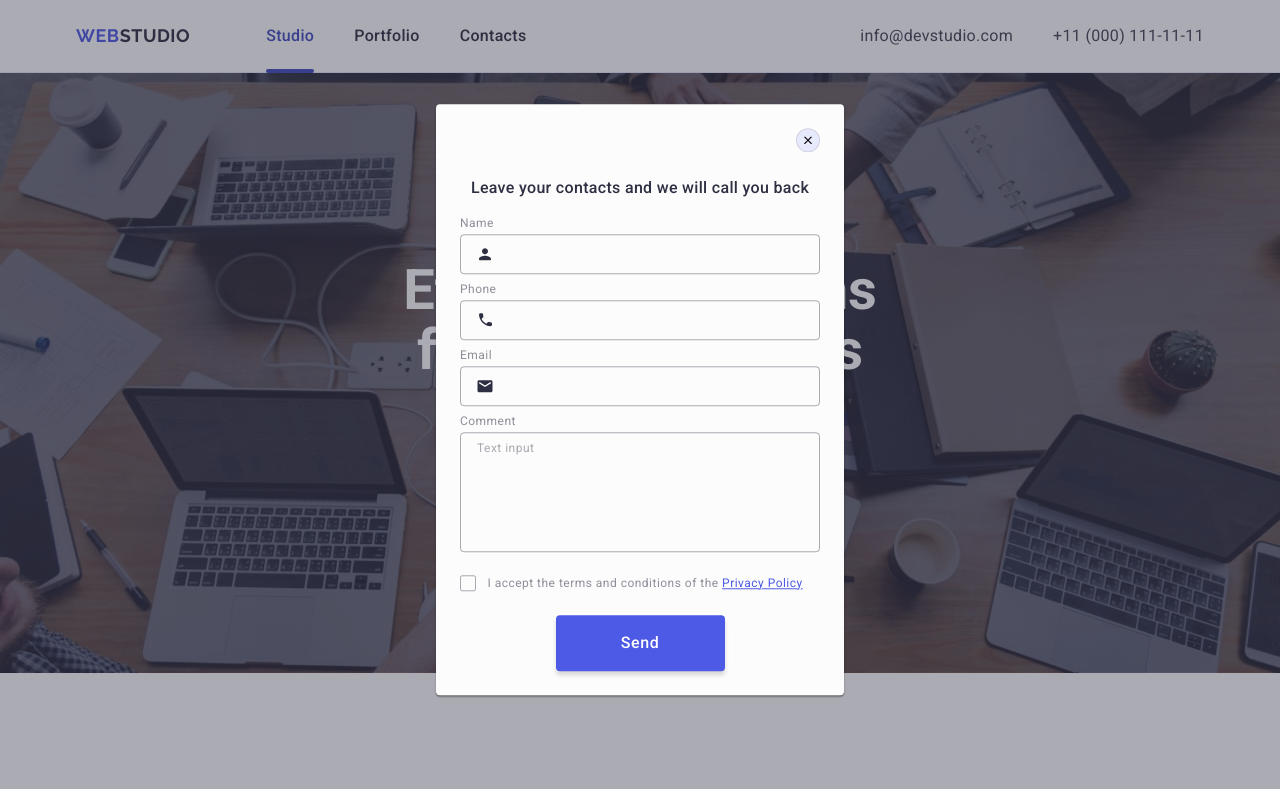
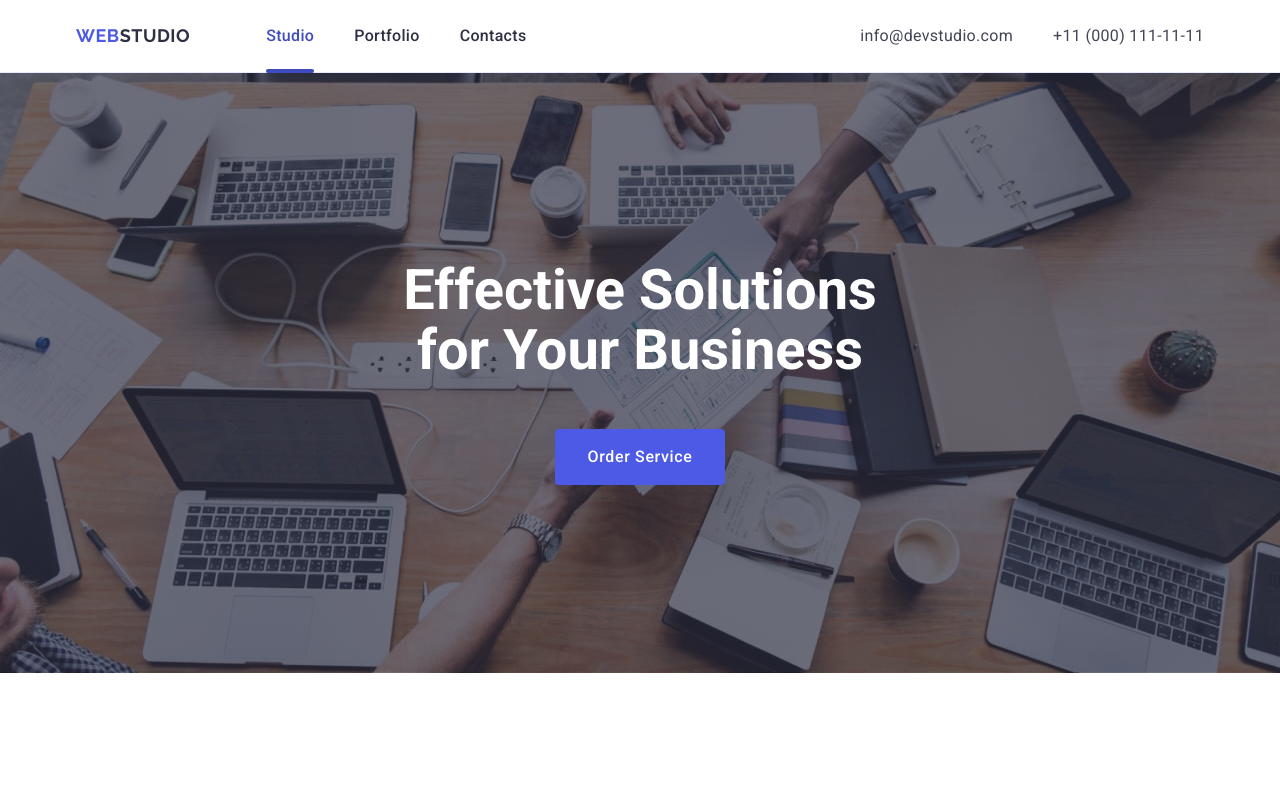
Before and after one commit to professorsha/goit-markup-hw-05, a plain HTML site: page index.html in a window 1280 px wide. Shown: the top 789 px of the page. Drawn offline with nearby package versions, Linux system fonts and the light colour scheme.

Commit message:
after mentor

```diff
--- a/css/style.css
+++ b/css/style.css
@@ -336,7 +336,6 @@ img {
   background-color: #2e2f42;
   color: #f4f4fd;
   font-size: 16px;
-  /* font-weight: 400; */
   line-height: 1.5;
   padding: 100px 0;
 }
@@ -411,7 +410,6 @@ img {
   display: flex;
   justify-content: center;
   align-items: center;
-  gap: 16px;
   min-width: 165px;
   border-radius: 4px;
   border: none;
--- a/index.html
+++ b/index.html
@@ -482,7 +482,7 @@
         </div>
       </div>
     </footer>
-    <div class="backdrop is-open">
+    <div class="backdrop">
       <!-- modal window -->
       <div class="modal-windows-container">
         <button class="button-close" type="button">
```
